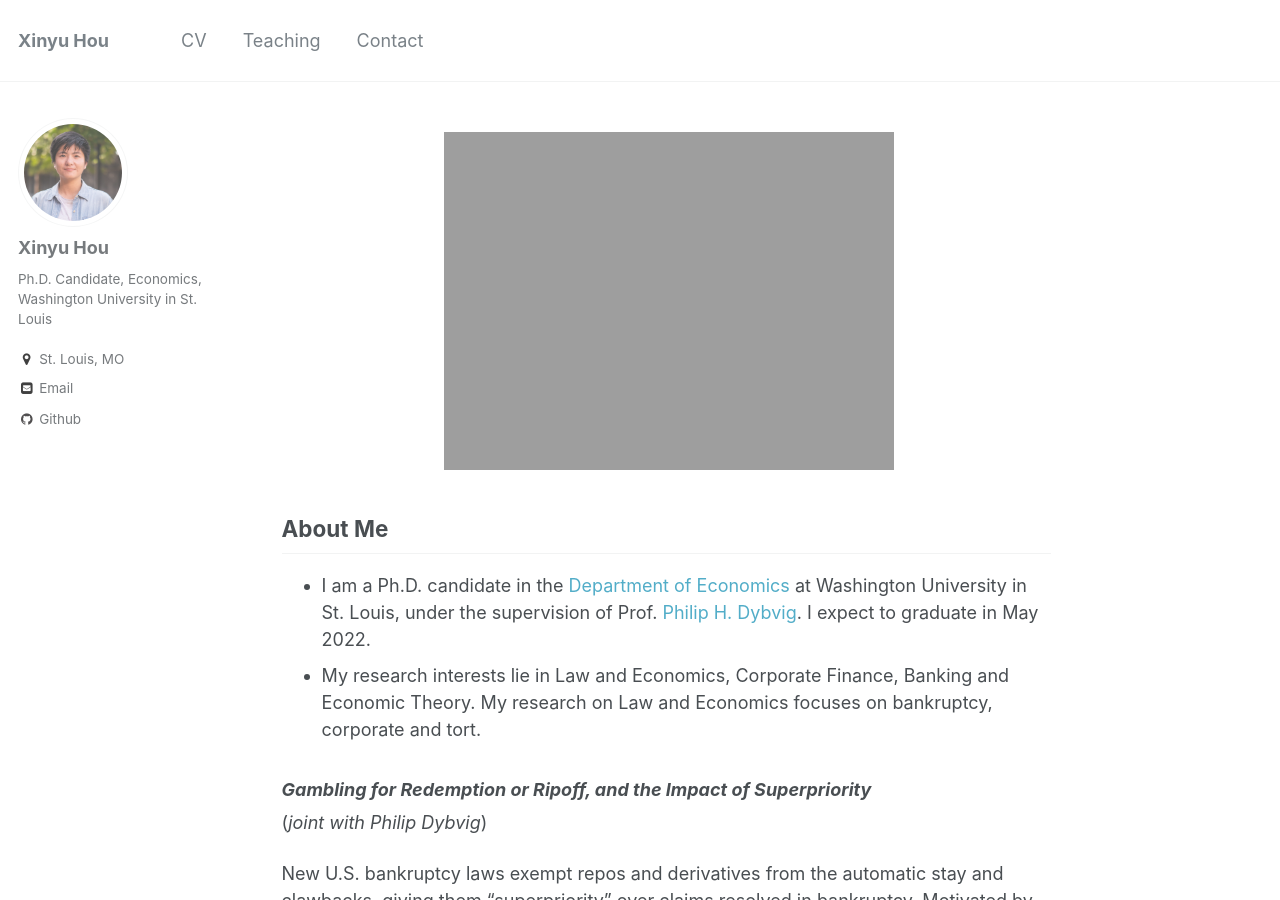
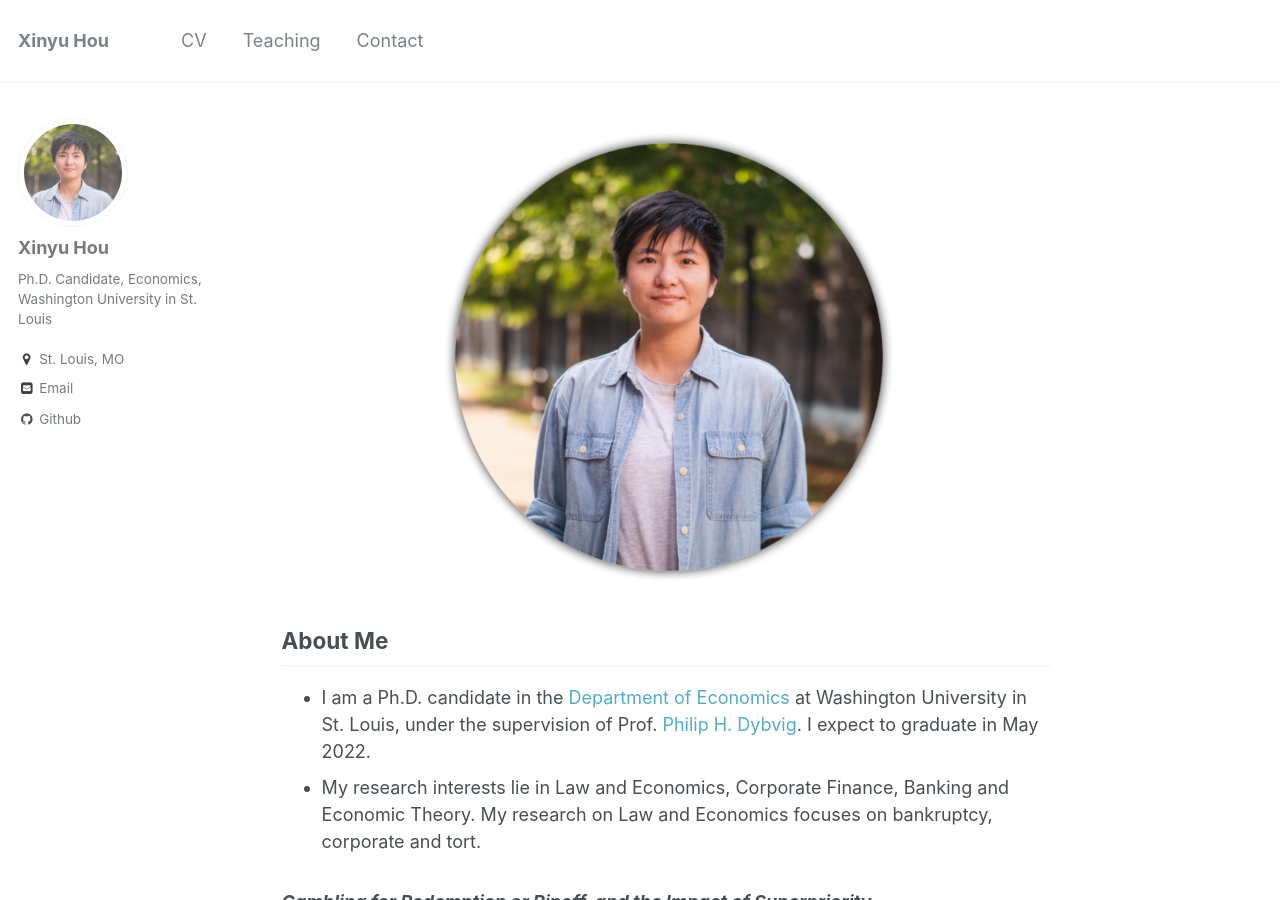
Before and after one commit to xinyuhou94/xinyuhou94.github.io, a Jekyll site: the page built from _pages/about.md, in a window 1280 px wide and 900 px high. Built offline with Jekyll 4.4.1, drawn with Linux system fonts in a browser that asks for light colours.

Commit message:
Update about.md

```diff
--- a/_pages/about.md
+++ b/_pages/about.md
@@ -9,7 +9,7 @@ redirect_from:
 ---
 
 <p align="center">
-  <img src="https://xinyuhou94.github.io/images/Xinyu Hou2.jpg?raw=true" alt="Photo" style="width: 450px;"/>
+  <img src="https://xinyuhou94.github.io/images/Xinyu Hou6.jpg?raw=true" alt="Photo" style="width: 450px;"/>
 </p>
 
 ## About Me ##
```
